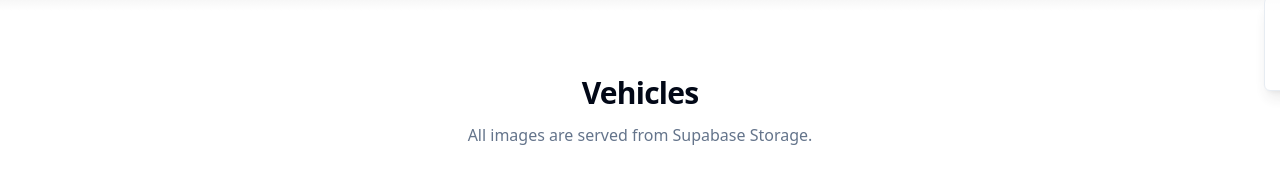
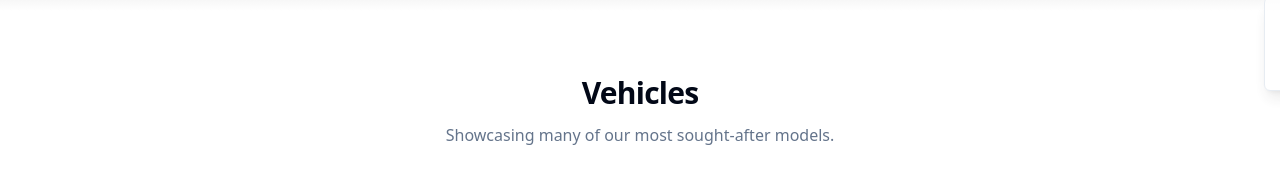
Before and after one commit to AumexAI/HausExport, a React (Vite) app: page / in a window 1280 px wide. Shown: the part 693-878 px from the top of the page. Built offline with nearby package versions, Linux system fonts and the light colour scheme; grey boxes are pictures that could not be loaded.

Commit message:
[dyad] Update Vehicles tagline - wrote 1 file(s)

```diff
--- a/src/pages/Index.tsx
+++ b/src/pages/Index.tsx
@@ -17,7 +17,7 @@ const Index = () => {
 
         <SupabaseGallery
           title="Vehicles"
-          description="All images are served from Supabase Storage."
+          description="Showcasing many of our most sought-after models."
           bucket="HausExport"
           onlyNames={[
             "BMW LineUP 2.png",
```
